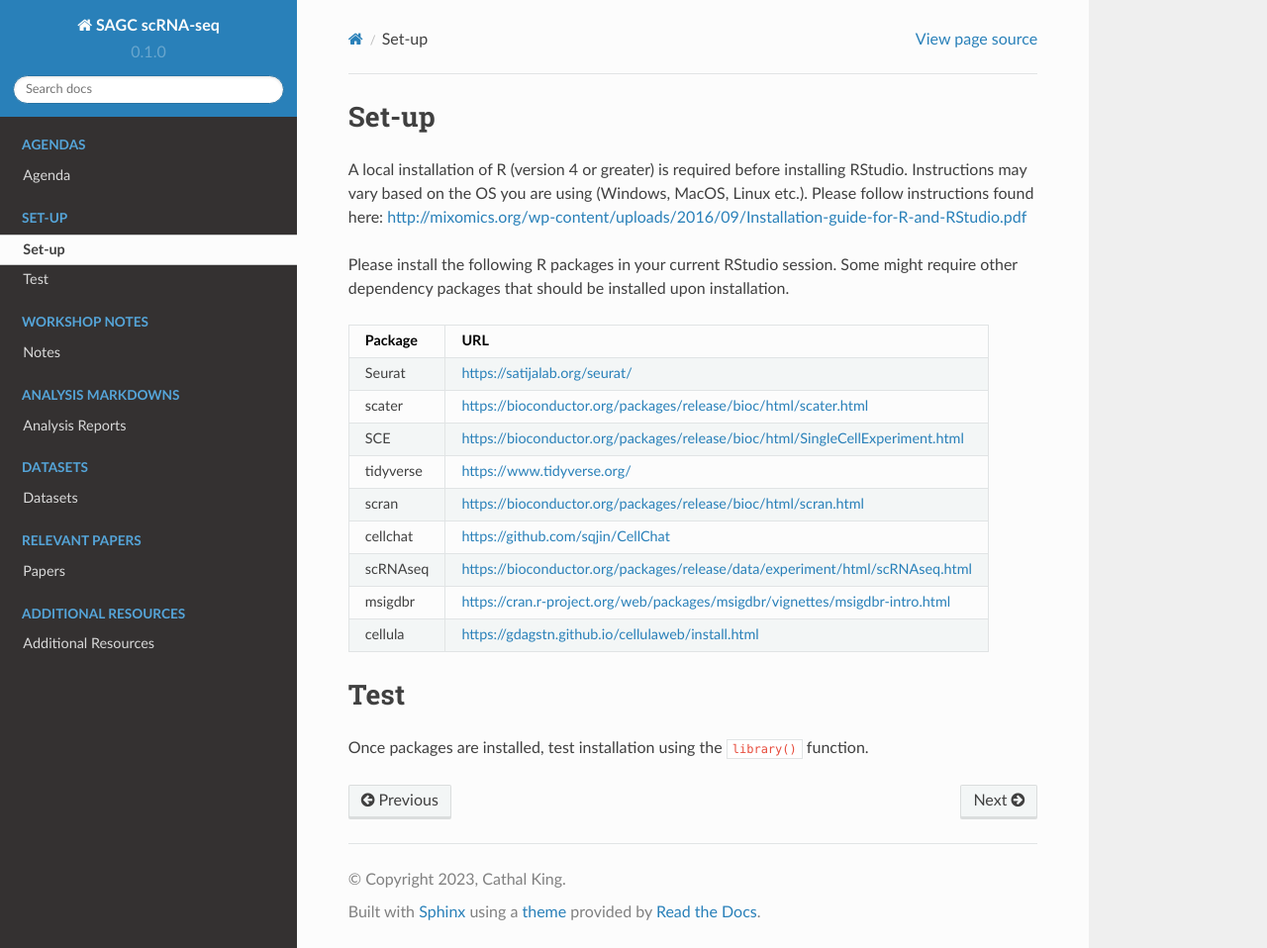
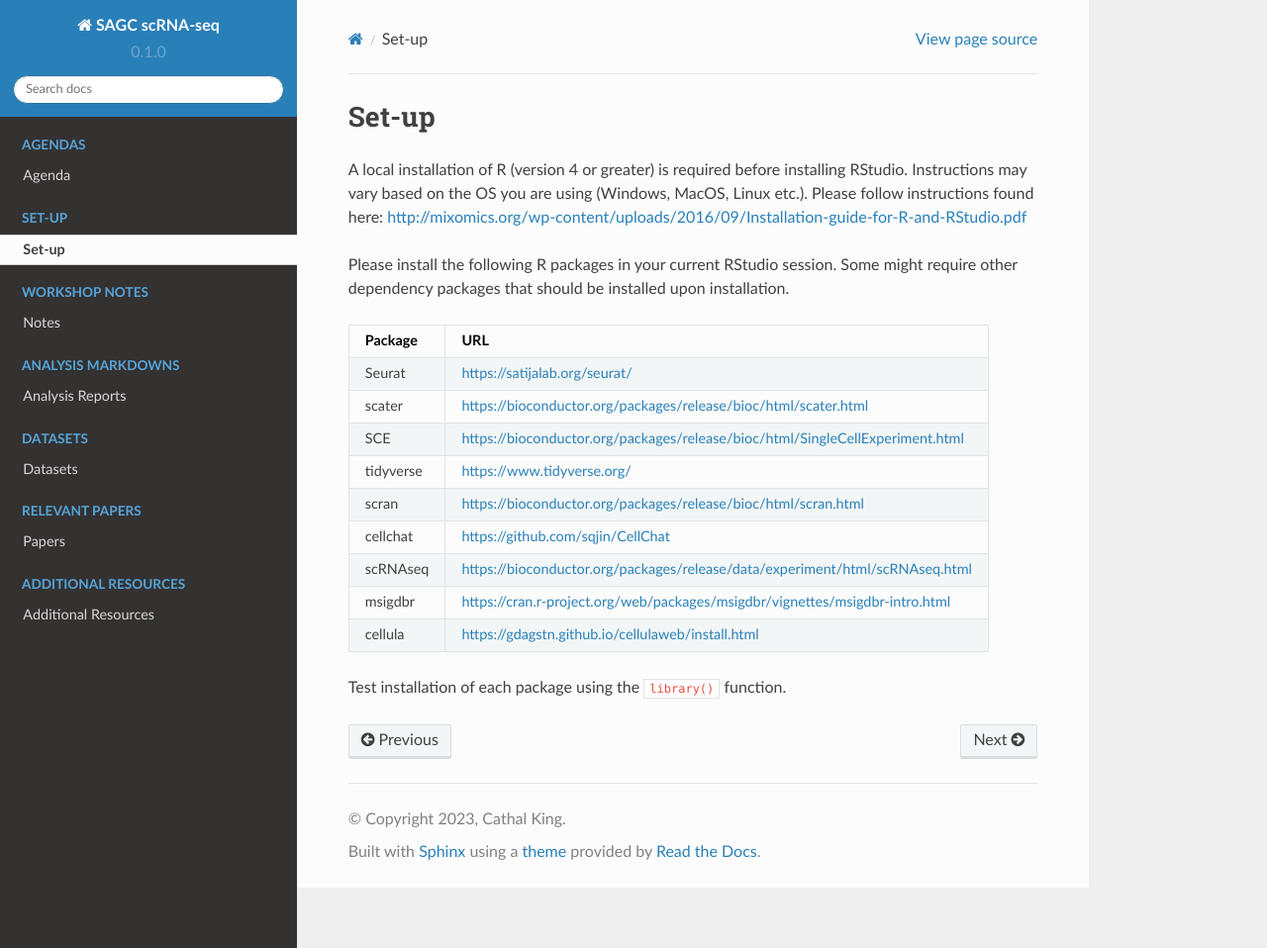
Before and after one commit to dw-thomson/SAGC_scRNAseq_workshop, a Sphinx documentation site: the page built from docs/source/Set-up.rst, in a window 1280 px wide and 958 px high. Shown: the whole window at 99% size. Built offline with Sphinx 7.4.7 and the Read the Docs theme 2.0.0, drawn with Linux system fonts in a browser that asks for light colours.

Commit message:
Update Set-up.rst
w_p

```diff
--- a/docs/source/Set-up.rst
+++ b/docs/source/Set-up.rst
@@ -19,6 +19,4 @@ scRNAseq    https://bioconductor.org/packages/release/data/experiment/html/scRNA
 msigdbr     https://cran.r-project.org/web/packages/msigdbr/vignettes/msigdbr-intro.html
 cellula     https://gdagstn.github.io/cellulaweb/install.html
 ==========  =====
-Test
-====
-Once packages are installed, test installation using the ``library()`` function.
+Test installation of each package using the ``library()`` function.
```
